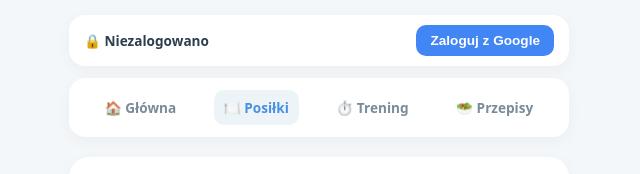
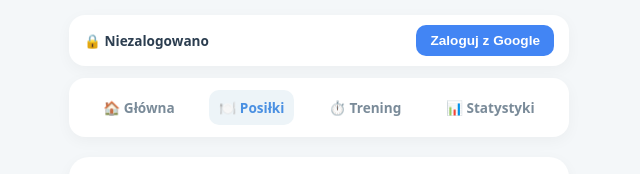
Before and after one commit to antoninapiotrowiak/Aplikacja-redukcja, a plain HTML site: page posilki.html in a window 1280 px wide. Shown: the top 174 px of the page, 321-961 px from the left. Drawn offline with Linux system fonts and the light colour scheme; no server answers.

Commit message:
Update posilki.html

```diff
--- a/posilki.html
+++ b/posilki.html
@@ -134,12 +134,13 @@
     </div>
 
     <!-- NAWIGACJA -->
-    <nav class="top-nav">
+     <nav class="top-nav">
         <a href="index.html" class="nav-link">🏠 Główna</a>
         <a href="posilki.html" class="nav-link active">🍽️ Posiłki</a>
         <a href="trening.html" class="nav-link">⏱️ Trening</a>
-        <a href="przepisy.html" class="nav-link">🥗 Przepisy</a>
+        <a href="statystyki.html" class="nav-link">📊 Statystyki</a>
     </nav>
+
 
     <!-- DODAWANIE POSIŁKU -->
     <div class="card">
```
